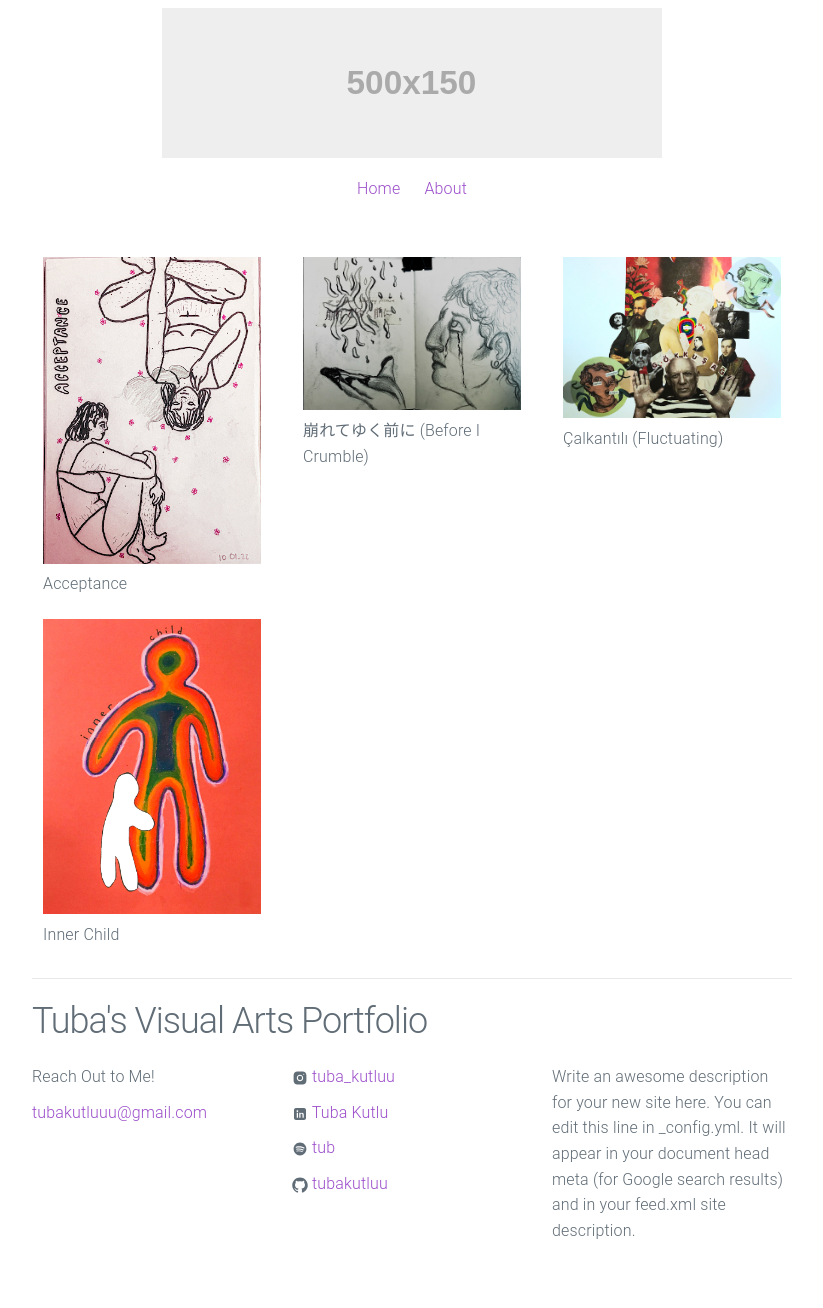
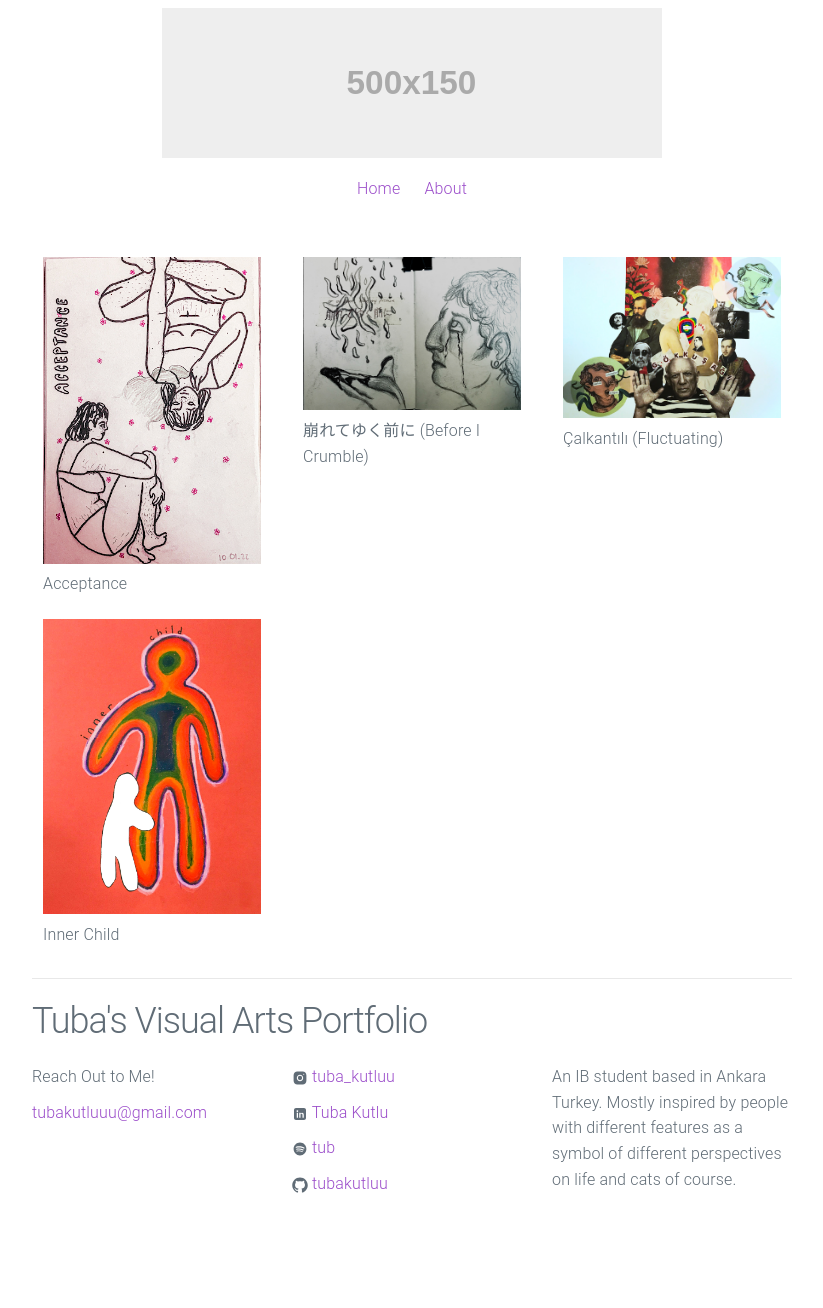
Before and after one commit to tubakutluu/tubs.portfolio, a Jekyll site: the page built from index.html, in a window 1280 px wide. Shown: the whole page, without its empty margins (228-1051 px from the left). Built offline with Jekyll 4.4.1, drawn with Linux system fonts in a browser that asks for light colours; after the commit the page ends 1262 px from its top, so only the background shows below that.

Commit message:
Update _config.yml

```diff
--- a/_config.yml
+++ b/_config.yml
@@ -2,9 +2,7 @@
 title: Tuba's Visual Arts Portfolio
 email: tubakutluuu@gmail.com
 description: >
-  Write an awesome description for your new site here. You can edit this
-  line in _config.yml. It will appear in your document head meta (for
-  Google search results) and in your feed.xml site description.
+  An IB student based in Ankara Turkey. Mostly inspired by people with different features as a symbol of different perspectives on life and cats of course.
 instagram_username: tuba_kutluu
 linkedin_username_full: tuba-kutlu-5ab204205
 linkedin_username_display: Tuba Kutlu
```
